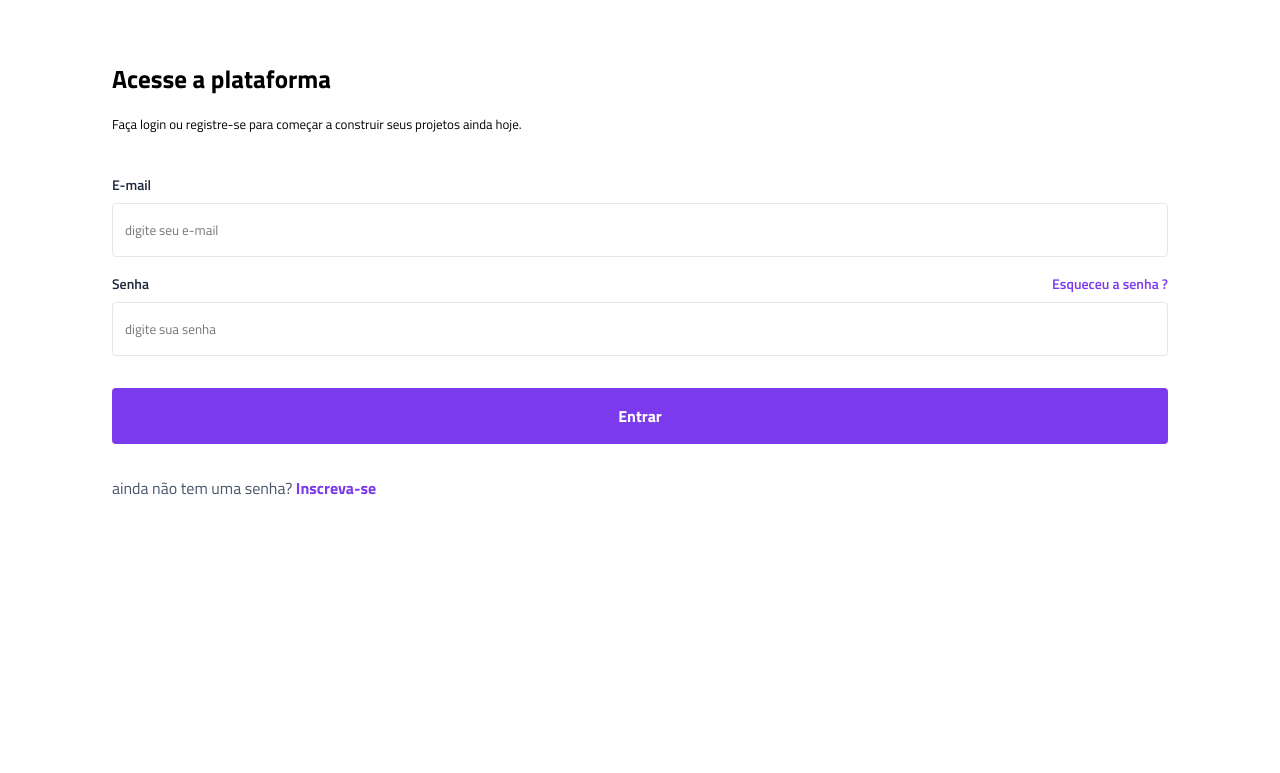
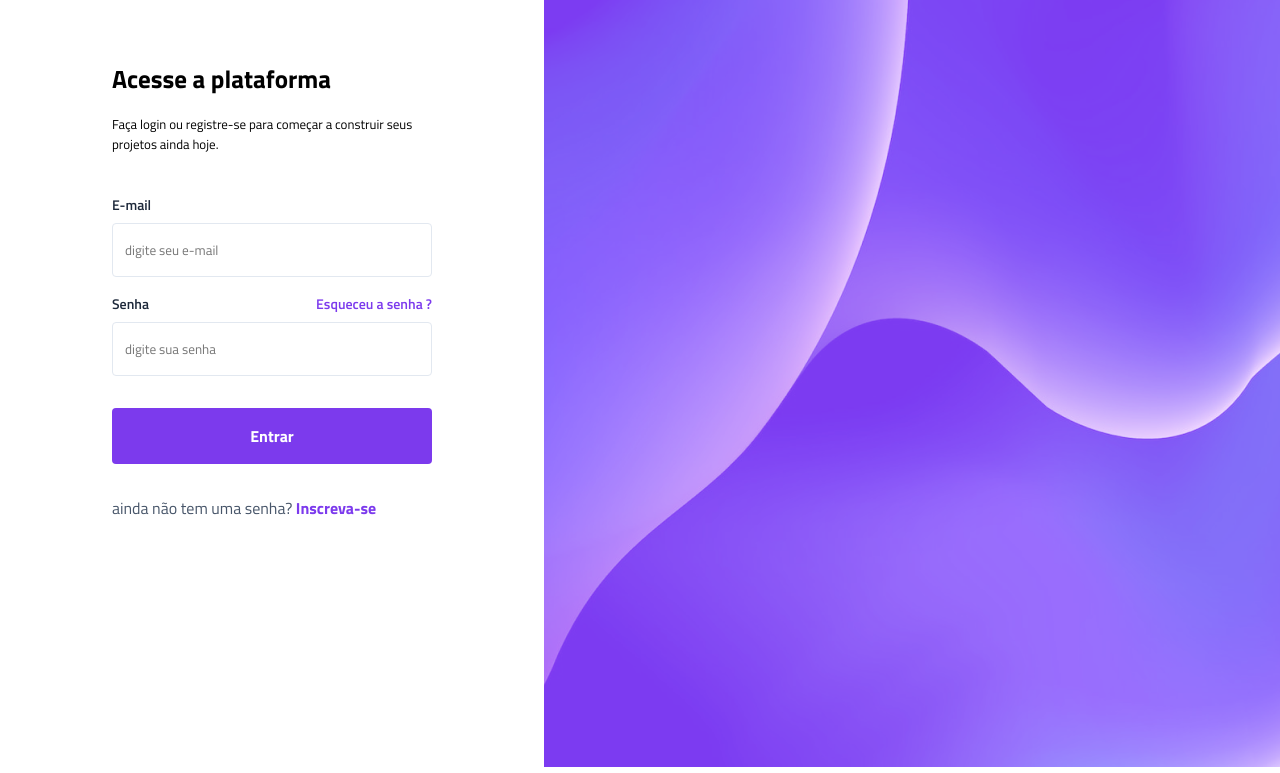
Before and after one commit to Giovanni229/PROJETO_VERTIGO, a plain HTML site: page index.html in a window 1280 px wide. Shown: the part 133-906 px from the top of the page. Before the commit the page ends 800 px from the top, so only its background shows below. Drawn offline with Linux system fonts and the light colour scheme.

Commit message:
inserção do background desktop

```diff
--- a/index.html
+++ b/index.html
@@ -12,6 +12,9 @@
 </head>
 
 <body>
+    <div class="conteudo">
+
+
         <header>
             <img src="./bg-mobile/logo.png" alt="Logo">
         </header>
@@ -44,6 +47,10 @@
                 </p>
             </section>
         </main>
+    </div>
+    <div class="bg-dasktop">
+        <img src="./bg-mobile/bg-dasktop.png" alt="backgraund bask top">
+    </div>
 </body>
 
 </html>
--- a/style.css
+++ b/style.css
@@ -114,10 +114,19 @@
         font-size: 1rem;
     }
 
+    .bg-dasktop{
+        display: none;
+    }
+
     @media(min-width:1000px){
+        body{
+            display: flex;
+        }
+
         header {
             background: none;
             justify-content: flex-start;
+            padding-inline: 7rem;
         }
 
         header img{
@@ -128,4 +137,8 @@
             padding-inline: 7rem;
         }
 
+        .bg-dasktop{
+            display: block;
+        }
+
     }
```
Also changed, not shown: bg-mobile/bg-dasktop.png (renamed from bg-mobile/img.png). Lines whose indentation alone changed are shown as unchanged.
